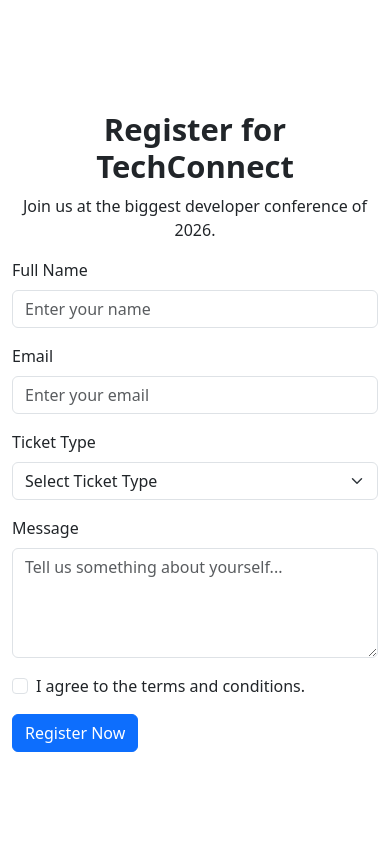
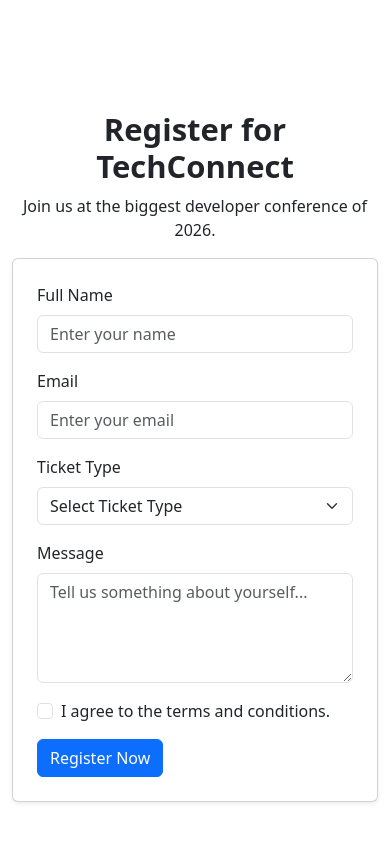
Before and after one commit to AnaghaDolse/eventify-react-bootstrap, a React (Vite) app: page / in a window 390 px wide. Shown: the part 2583-3425 px from the top of the page. Before the commit the page ends 3383 px from the top, so only its background shows below. Built offline with nearby package versions, Linux system fonts and the light colour scheme; the HTML template or start-up script is replaced by a standard one.

Commit message:
Improve registration form responsive layout

```diff
--- a/src/components/Register.jsx
+++ b/src/components/Register.jsx
@@ -11,8 +11,13 @@ const Register = () => {
         <p className='text-center'>
           Join us at the biggest developer conference of 2026.
         </p>
+        <div className='row'>
+          <div className='col-md-8 offset-md-2'>
+            <div className='card shadow-sm'>
+              <div className='card-body p-4'>
                 <form>
-          <div className='mb-3'>
+                  <div className='row'>
+                    <div className='col-md-6 mb-3'>
                       <label htmlFor='name' className='form-label'>
                         Full Name
                       </label>
@@ -23,7 +28,7 @@ const Register = () => {
                         placeholder='Enter your name'
                       />
                     </div>
-          <div className='mb-3'>
+                    <div className='col-md-6 mb-3'>
                       <label htmlFor='email' className='form-label'>
                         Email
                       </label>
@@ -35,6 +40,8 @@ const Register = () => {
                         placeholder='Enter your email'
                       />
                     </div>
+                  </div>
+
                   <div className='mb-3'>
                     <label htmlFor='ticket' className='form-label'>
                       Ticket Type
@@ -58,7 +65,11 @@ const Register = () => {
                     ></textarea>
                   </div>
                   <div className='form-check mb-3'>
-            <input className='form-check-input' type='checkbox' id='terms' />
+                    <input
+                      className='form-check-input'
+                      type='checkbox'
+                      id='terms'
+                    />
                     <label className='form-check-label' htmlFor='terms'>
                       I agree to the terms and conditions.
                     </label>
@@ -68,6 +79,10 @@ const Register = () => {
                   </button>
                 </form>
               </div>
+            </div>
+          </div>
+        </div>
+      </div>
     </section>
   )
 }
```
Lines whose indentation alone changed are shown as unchanged.
